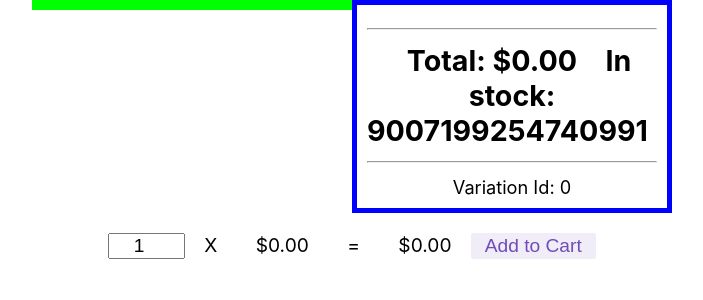
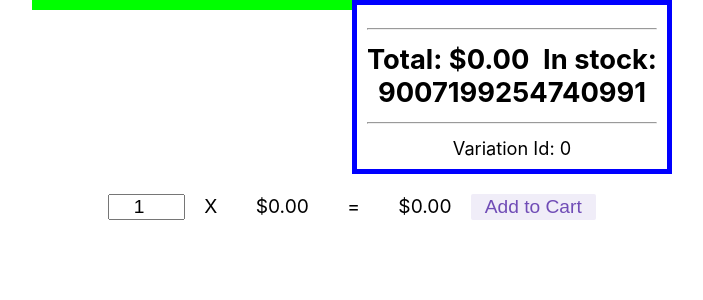
Before and after one commit to magenta-cuda/sv-rr, a React (Create React App) app: page / in a window 1280 px wide. Shown: the top 300 px of the page, without its empty margins (288-991 px from the left). Built offline with nearby package versions, Linux system fonts and the light colour scheme.

Commit message:
css tweaks to in stock

```diff
--- a/src/features/chooser/Selectors.js
+++ b/src/features/chooser/Selectors.js
@@ -46,7 +46,7 @@ export function Selectors(props) {
             <hr />
             <div className={styles.totalDiv}>
                 <span className={styles.span}>{`Total: ${currency}${total.toFixed(2)}`}</span>
-                <span className={styles.span} style={{display: all ? 'inline' : 'none'}}>{`In stock: ${inStock}`}</span>
+                <span className={`${styles.span} ${styles.inStockSpan}`} style={{display: all ? 'inline' : 'none'}}>{`In stock: ${inStock}`}</span>
             </div>
             <hr />
             <div className={styles.variationDiv}>{`Variation Id: ${variationId}`}</div>
--- a/src/features/chooser/Selectors.module.css
+++ b/src/features/chooser/Selectors.module.css
@@ -7,7 +7,7 @@
 }
 
 .totalDiv {
-    font-size: 1.1em;
+    font-size: 1.05em;
     font-weight: bold;
 }
 
@@ -16,5 +16,9 @@
 }
 
 .div .span {
-    padding: 0 0.5em;
+    padding: 0;
 }
+
+.div .inStockSpan {
+    padding-left: 0.5em;
+}
```
